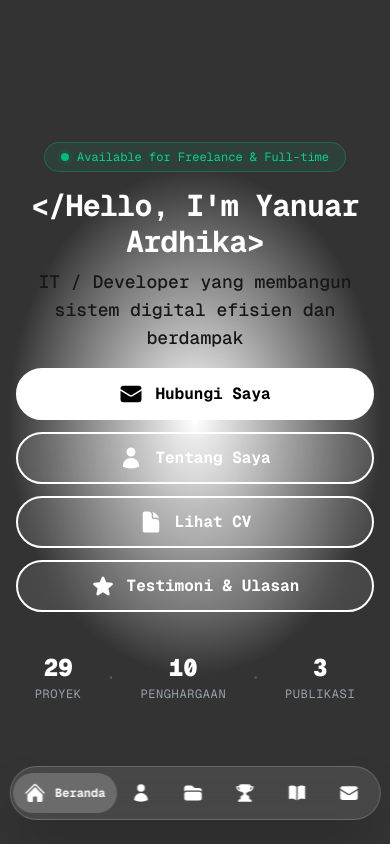
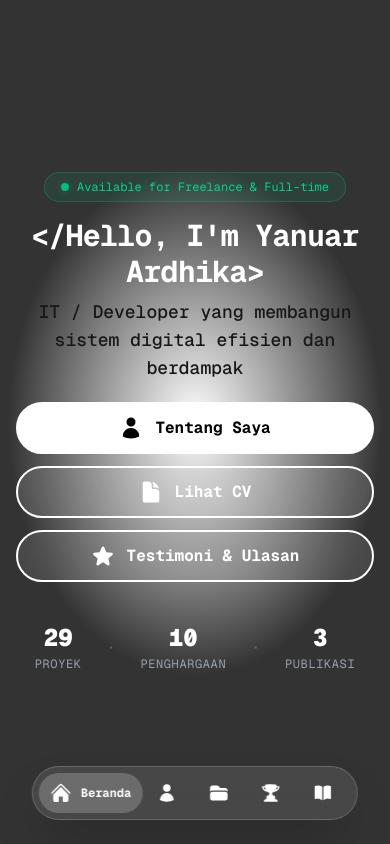
Before and after one commit to ardhikaxx/portofolio-nextjs, a Next.js app: page / in a window 390 px wide. Built offline with nearby package versions, Linux system fonts and the light colour scheme.

Commit message:
style: keep Testimoni & Ulasan button in main CTA row and use badge for contact modal

```diff
--- a/app/components/NavBottom.tsx
+++ b/app/components/NavBottom.tsx
@@ -1,6 +1,5 @@
 'use client'
 
-import { useState } from 'react';
 import Link from 'next/link';
 import { motion } from 'framer-motion';
 import {
@@ -8,16 +7,13 @@ import {
     HiUser,
     HiFolder,
     HiTrophy,
-    HiBookOpen,
-    HiEnvelope
+    HiBookOpen
 } from 'react-icons/hi2';
-import ContactModal from './ContactModal';
 
 interface NavItem {
     name: string;
     icon: React.ComponentType<{ className?: string }>;
     path: string;
-    isAction?: boolean;
 }
 
 type NavBottomProps = {
@@ -25,91 +21,29 @@ type NavBottomProps = {
     onOpenContact?: () => void;
 };
 
-const NavBottom = ({ currentPath, onOpenContact }: NavBottomProps) => {
-    const [isContactModalOpen, setIsContactModalOpen] = useState(false);
-
+const NavBottom = ({ currentPath }: NavBottomProps) => {
     const navItems: NavItem[] = [
         { name: 'Beranda', icon: HiHome, path: '/' },
         { name: 'Tentang', icon: HiUser, path: '/about' },
         { name: 'Proyek', icon: HiFolder, path: '/project' },
         { name: 'Penghargaan', icon: HiTrophy, path: '/awards' },
         { name: 'Publikasi', icon: HiBookOpen, path: '/publications' },
-        { name: 'Kontak', icon: HiEnvelope, path: '#contact', isAction: true },
     ];
 
     const isActive = (path: string) => {
         if (path === '/') {
             return currentPath === '/';
         }
-        if (path === '#contact') {
-            return isContactModalOpen;
-        }
         return currentPath.startsWith(path);
     };
 
-    const handleItemClick = (e: React.MouseEvent, item: NavItem) => {
-        if (item.isAction) {
-            e.preventDefault();
-            if (onOpenContact) {
-                onOpenContact();
-            } else {
-                setIsContactModalOpen(true);
-            }
-        }
-    };
-
     return (
-        <>
         <nav className="fixed bottom-6 left-1/2 z-50 -translate-x-1/2 max-w-[95vw]" aria-label="Primary navigation">
             <div className="bg-white/10 backdrop-blur-lg rounded-full border border-gray-100/20 shadow-2xl">
                 <div className="relative flex items-center justify-center p-1.5 sm:p-2 gap-0.5 sm:gap-1 overflow-x-auto">
                     {navItems.map((item) => {
                         const Icon = item.icon;
                         const active = isActive(item.path);
-
-                            if (item.isAction) {
-                                return (
-                                    <button
-                                        key={item.name}
-                                        onClick={(e) => handleItemClick(e, item)}
-                                        className="relative flex items-center justify-center px-3 sm:px-4 py-2.5 sm:py-3 rounded-full cursor-pointer text-white"
-                                    >
-                                        {active && (
-                                            <motion.div
-                                                layoutId="active-bg"
-                                                className="absolute inset-0 bg-white/20 rounded-full"
-                                                transition={{ type: 'spring', stiffness: 300, damping: 35 }}
-                                            />
-                                        )}
-                                        <motion.div
-                                            className="relative z-10 flex items-center gap-1.5"
-                                            layout
-                                            transition={{ type: 'spring', stiffness: 300, damping: 35 }}
-                                        >
-                                            <motion.div
-                                                layout
-                                                animate={{ scale: active ? 1.1 : 1 }}
-                                                transition={{ type: 'spring', stiffness: 300, damping: 20 }}
-                                            >
-                                                <Icon className="w-5 h-5" />
-                                            </motion.div>
-                                            <motion.span
-                                                layout
-                                                initial={false}
-                                                animate={{
-                                                    maxWidth: active ? 120 : 0,
-                                                    opacity: active ? 1 : 0,
-                                                    marginLeft: active ? 4 : 0,
-                                                }}
-                                                transition={{ type: 'spring', stiffness: 300, damping: 30 }}
-                                                className="text-xs sm:text-sm font-bold whitespace-nowrap font-mono overflow-hidden"
-                                            >
-                                                {item.name}
-                                            </motion.span>
-                                        </motion.div>
-                                    </button>
-                                );
-                            }
 
                         return (
                             <Link
@@ -158,14 +92,6 @@ const NavBottom = ({ currentPath, onOpenContact }: NavBottomProps) => {
                 </div>
             </div>
         </nav>
-
-            {!onOpenContact && (
-                <ContactModal
-                    isOpen={isContactModalOpen}
-                    onClose={() => setIsContactModalOpen(false)}
-                />
-            )}
-        </>
     );
 };
 
--- a/app/ui/hero.tsx
+++ b/app/ui/hero.tsx
@@ -42,24 +42,18 @@ export default function Hero() {
             {'</Hello, I\'m Yanuar Ardhika>'}
           </h1>
         </div>
-        <div className="mb-2">
+        <div className="mb-3">
           <p className="max-w-2xl text-lg md:text-2xl text-shadow-white font-medium font-mono">
             IT / Developer yang membangun sistem digital efisien dan berdampak
           </p>
         </div>
+
+        {/* Action Buttons */}
         <div className="w-full max-w-md lg:max-w-none flex flex-col lg:flex-row gap-3 justify-center items-center">
-          <button
-            onClick={() => setIsContactOpen(true)}
-            className="w-full lg:w-auto group bg-white px-6 py-3 text-black rounded-full font-bold text-center hover:bg-transparent hover:text-white border-2 border-white transition-all duration-300 ease-in-out font-mono flex items-center justify-center hover:shadow-lg hover:shadow-white/20 hover:-translate-y-1 relative overflow-hidden cursor-pointer"
-          >
-            <div className="absolute inset-0 -translate-x-full group-hover:translate-x-full transition-transform duration-1000 bg-linear-to-r from-transparent via-white/20 to-transparent" />
-            <HiEnvelope className="me-3 transition-transform duration-300 group-hover:scale-110 group-hover:rotate-12 relative z-10" size={24} />
-            <span className="relative z-10">Hubungi Saya</span>
-          </button>
           <Link
             href={'/about'}
             prefetch={false}
-            className="w-full lg:w-auto group bg-white/10 backdrop-blur-lg text-white px-6 py-3 border-2 border-white rounded-full font-bold text-center font-mono flex items-center justify-center hover:bg-white hover:text-black transition-all duration-300 ease-in-out relative overflow-hidden"
+            className="w-full lg:w-auto group bg-white px-6 py-3 text-black rounded-full font-bold text-center hover:bg-transparent hover:text-white border-2 border-white transition-all duration-300 ease-in-out font-mono flex items-center justify-center hover:shadow-lg hover:shadow-white/20 hover:-translate-y-1 relative overflow-hidden"
           >
             <div className="absolute inset-0 -translate-x-full group-hover:translate-x-full transition-transform duration-1000 bg-linear-to-r from-transparent via-white/20 to-transparent" />
             <HiUser className="me-3 transition-transform duration-300 group-hover:scale-110 group-hover:rotate-12 relative z-10" size={24} />
```
Lines whose indentation alone changed are shown as unchanged.
